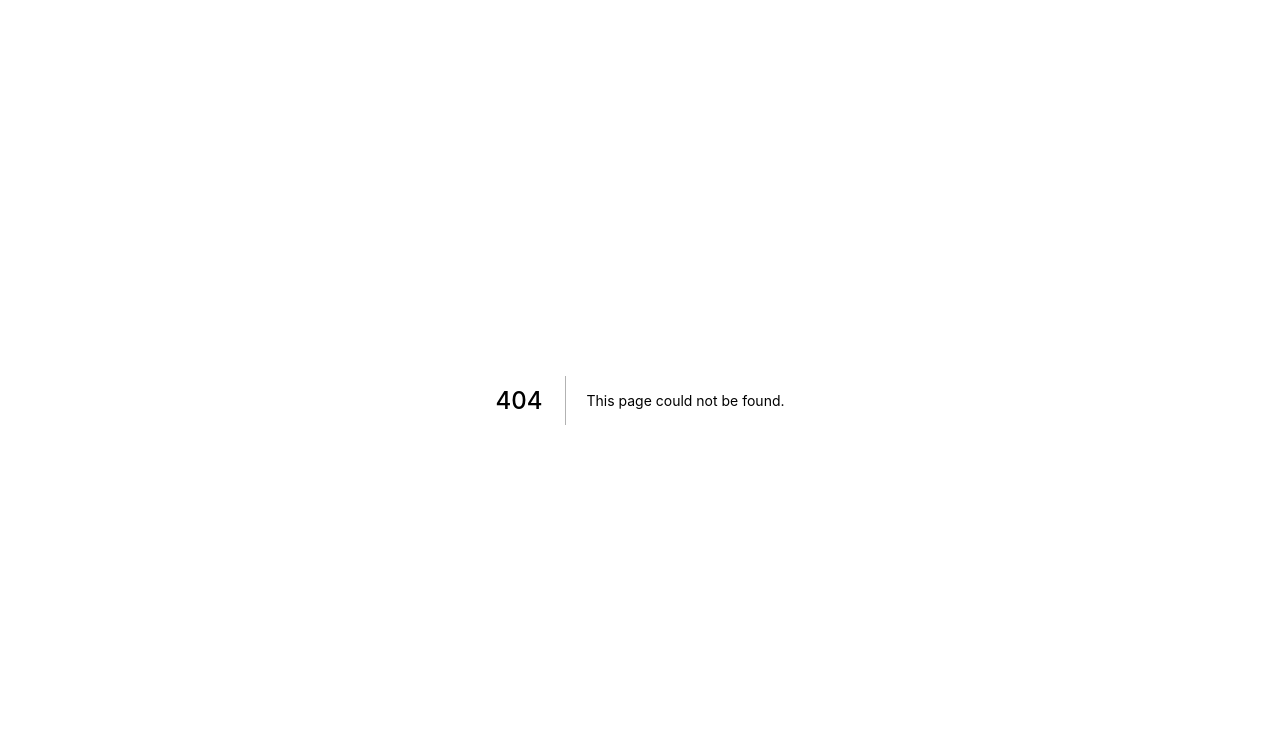
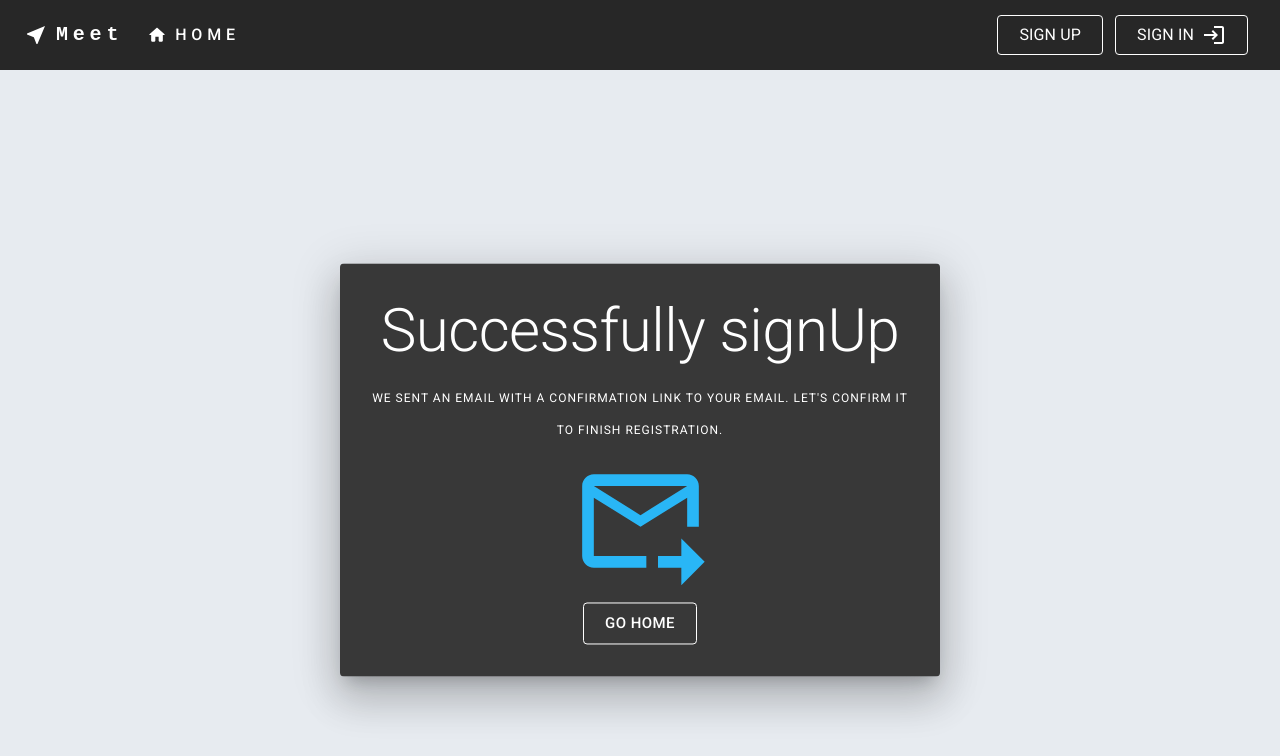
Before and after one commit to Meet-community/meet, a Next.js app in the folder frontend/: page /signUp/success in a window 1280 px wide. Before the commit this address had no page. Shown: the top 756 px of the page. Built offline with nearby package versions, Linux system fonts and the light colour scheme; no server answers.

Commit message:
Added signUp success page (#50)

```diff
--- /dev/null
+++ b/frontend/pages/signUp/success/index.tsx
@@ -0,0 +1,14 @@
+import {
+  SignUpSuccess,
+} from '../../../src/components/SignUp/SignUpSuccess/SignUpSuccess';
+import { Header } from '../../../src/components/Header/Header';
+
+export default function () {
+  return (
+    <>
+      <Header />
+
+      <SignUpSuccess />
+    </>
+  );
+}
--- /dev/null
+++ b/frontend/src/components/SignUp/SignUpSuccess/SignUpSuccess.module.scss
@@ -0,0 +1,24 @@
+.wrapper {
+  height: 100vh;
+  position: relative;
+  background-color: rgb(231, 235, 240);
+}
+
+.modal {
+  position: absolute;
+  top: 50%;
+  left: 50%;
+  transform: translate(-50%, -50%);
+
+  max-width: 600px;
+  width: 75%;
+}
+
+.modalWrapper {
+  padding: 32px;
+}
+
+.center {
+  margin: 0 auto;
+  width: max-content;
+}
--- /dev/null
+++ b/frontend/src/components/SignUp/SignUpSuccess/SignUpSuccess.tsx
@@ -0,0 +1,55 @@
+import React, { FC } from 'react';
+import {
+  Button, Paper,
+} from '@mui/material';
+import Typography from '@mui/material/Typography';
+import Link from 'next/link';
+import ForwardToInboxIcon from '@mui/icons-material/ForwardToInbox';
+import styles from './SignUpSuccess.module.scss';
+
+export const SignUpSuccess: FC = React.memo(() => {
+  return (
+    <div className={styles.wrapper}>
+      <div className={styles.modal}>
+        <Paper elevation={24}>
+          <div className={styles.modalWrapper}>
+            <Typography
+              variant='h2'
+              textAlign='center'
+              mb={2}
+            >
+              Successfully signUp
+            </Typography>
+            <Typography
+              component='p'
+              variant='overline'
+              textAlign='center'
+              mb={7}
+            >
+              We sent an email with a confirmation link to your email. Let's
+              confirm it to finish registration.
+            </Typography>
+            <div style={{ marginBottom: '60px' }} className={styles.center}>
+              <ForwardToInboxIcon
+                color='info'
+                fontSize='large'
+                style={{ transform: 'scale(4)' }}
+              />
+            </div>
+            <div className={styles.center}>
+              <Link href="/">
+                <Button
+                  size='large'
+                  variant='outlined'
+                  color='inherit'
+                >
+                  Go home
+                </Button>
+              </Link>
+            </div>
+          </div>
+        </Paper>
+      </div>
+    </div>
+  );
+});
```
Also changed, not shown: frontend/src/components/Activate/Activate.tsx (+12 -11 lines).
